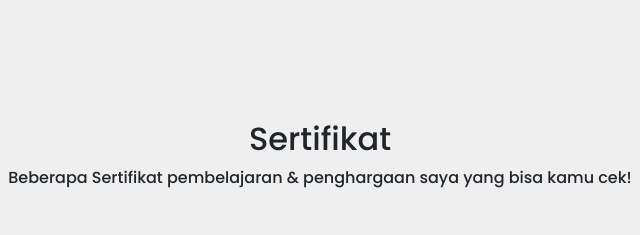
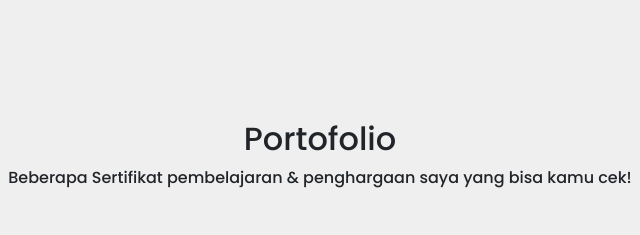
Before and after one commit to Sheva-VT/Porto, a plain HTML site: page index.html in a window 1280 px wide. Shown: the part 820-1055 px from the top of the page, 320-960 px from the left. Drawn offline with nearby package versions, Linux system fonts and the light colour scheme.

Commit message:
Update index.html

```diff
--- a/index.html
+++ b/index.html
@@ -45,7 +45,7 @@
     <section class="section" id="portfolio">
         <div class="container">
             <div class="text-center mb-5">
-                <h2 data-aos="fade-up">Sertifikat</h2>
+                <h2 data-aos="fade-up">Portofolio</h2>
                 <p data-aos="fade-up" data-aos-delay="100">Beberapa Sertifikat pembelajaran & penghargaan saya yang bisa kamu cek! </p>
             </div>
             <div class="portfolio-wrapper">
```
